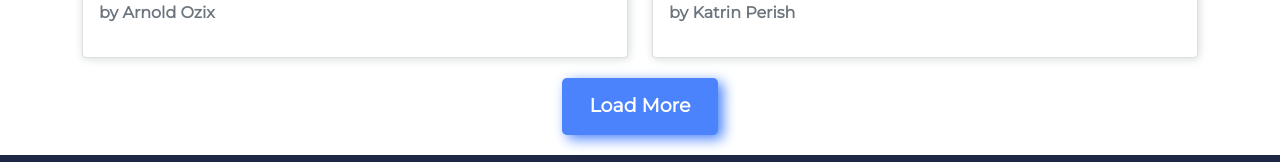
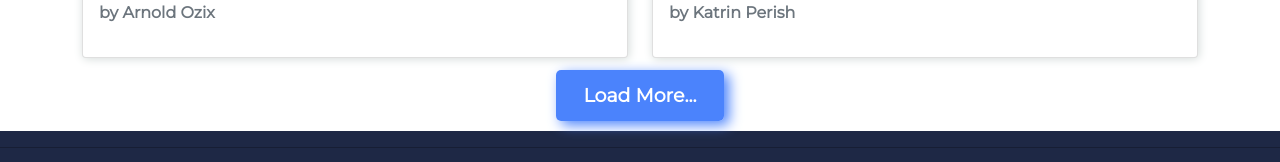
Before and after one commit to FazleyBin-Mahbub/Uni-Coach-Coaching-Center, a React (Create React App) app: page / in a window 1280 px wide. Shown: the part 2106-2268 px from the top of the page. Built offline with nearby package versions, Linux system fonts and the light colour scheme.

Commit message:
home button update

```diff
--- a/src/Components/Home/Home.css
+++ b/src/Components/Home/Home.css
@@ -49,7 +49,6 @@ div {
 .service-load {
   border: none;
 
-  margin-top: 20px;
   padding: 14px 28px;
   background-color: #4b83fc;
 
@@ -57,7 +56,7 @@ div {
   border-radius: 5px;
   box-shadow: 5px 4px 13px 0 rgba(75, 131, 252);
 }
-.service-load a {
+.service-load {
   text-decoration: none;
   color: white;
 }
--- a/src/Components/Home/Home.js
+++ b/src/Components/Home/Home.js
@@ -7,6 +7,7 @@ import { Row } from "react-bootstrap";
 import { useState } from "react";
 import { useEffect } from "react";
 import HomePageService from "../HomepageService/HomePageService";
+import { NavLink } from "react-router-dom";
 
 const Home = () => {
   const [homepageService, setHomepageService] = useState([]);
@@ -50,9 +51,11 @@ const Home = () => {
         </div>
       </div>
       {/* services end  */}
-      <button className="service-load fw-bolder" to="/services">
-        <a href="/services">Load More</a>
-      </button>
+      <div className="mt-4">
+        <NavLink to="/services" className="service-load fw-bolder">
+          Load More...
+        </NavLink>
+      </div>
     </div>
   );
 };
```
